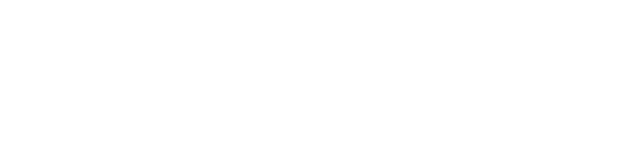
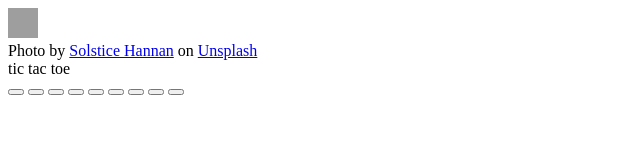
Before and after one commit to MellowMeh/odin-tic-tac-toe, a plain HTML site: page index.html in a window 1280 px wide. Shown: the whole page, without its empty margins (0-640 px from the left). Drawn offline with Linux system fonts and the light colour scheme; grey boxes are pictures that could not be loaded.

Commit message:
Add HTML main content

```diff
--- a/index.html
+++ b/index.html
@@ -7,6 +7,24 @@
     <link rel="stylesheet" href="./style/index.css">
 </head>
 <body>
+    <main>
+        <div class="title-container">
+            <img class="title-image" src="./image/tictactoe.jpg" alt="a picture of a tic-tac-toe game board" height="30px" width="30px">
+            <div class="image-attribution">Photo by <a href="https://unsplash.com/@darkersolstice?utm_content=creditCopyText&utm_medium=referral&utm_source=unsplash">Solstice Hannan</a> on <a href="https://unsplash.com/photos/a-sign-with-letters-and-numbers--yhBOqHOr0c?utm_content=creditCopyText&utm_medium=referral&utm_source=unsplash">Unsplash</a></div>
+            <div class=""title-text>tic tac toe</div>
+        </div>
+        <div class="board-container">
+            <button id="one"></button>
+            <button id="two"></button>
+            <button id="three"></button>
+            <button id="four"></button>
+            <button id="five"></button>
+            <button id="six"></button>
+            <button id="seven"></button>
+            <button id="eight"></button>
+            <button id="nine"></button>
+        </div>
+    </main>
     <script src="./script/index.js"></script>
 </body>
 </html>
```
Also changed, not shown: 1 other file.
